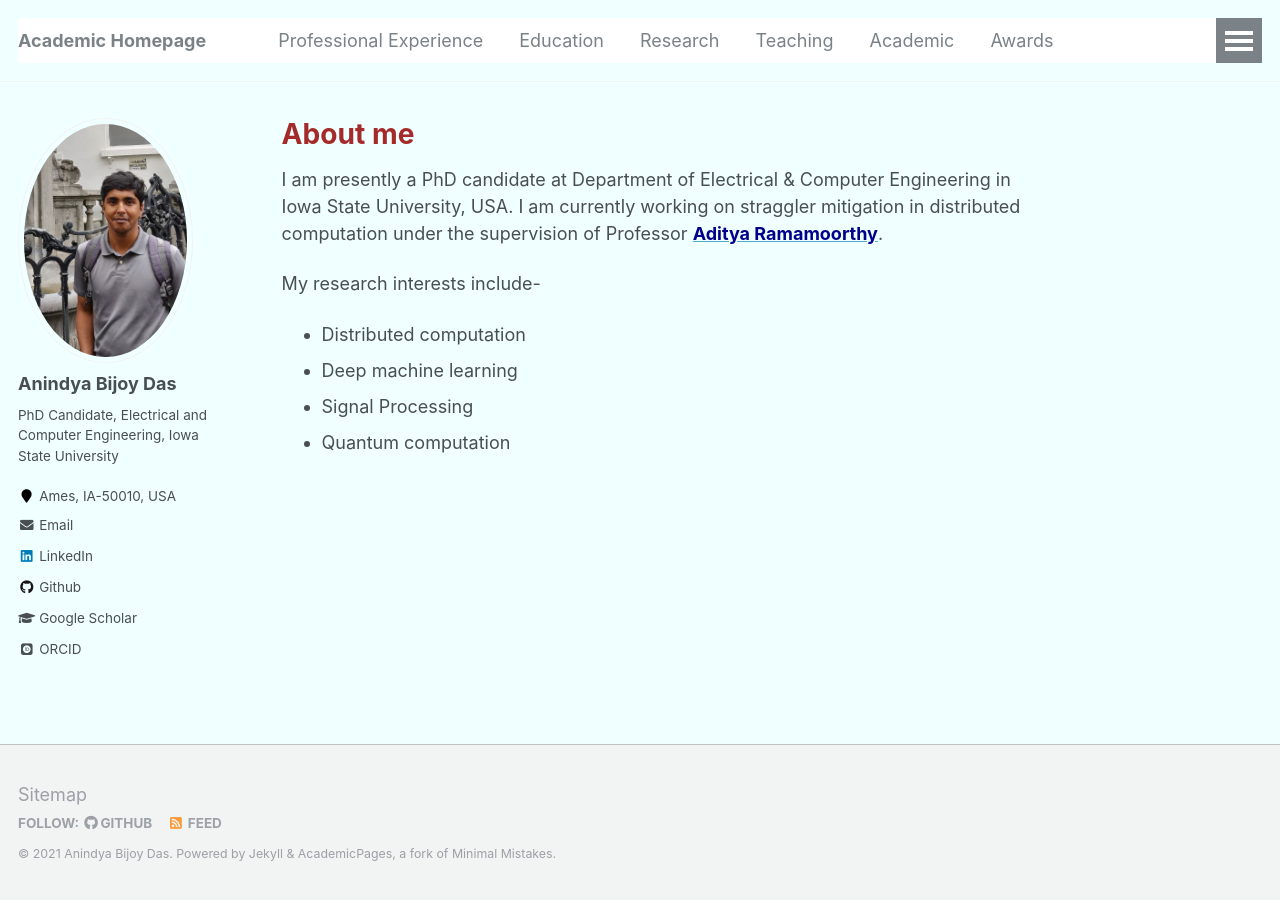
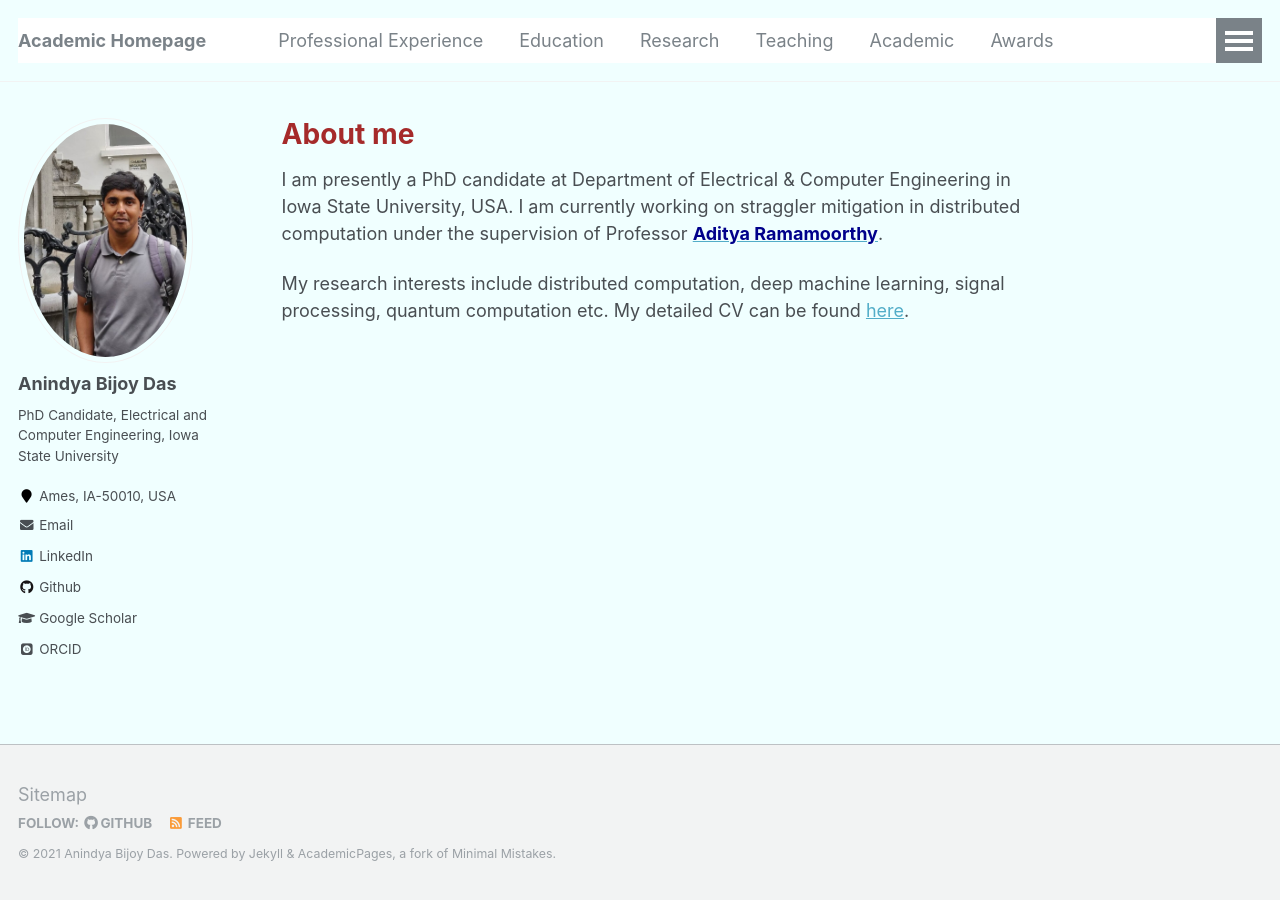
Before and after one commit to anindyabijoydas/portfolio, a Jekyll site: the page built from _pages/about.md, in a window 1280 px wide. Built offline with Jekyll 4.4.1, drawn with Linux system fonts in a browser that asks for light colours; some web fonts are replaced.

Commit message:
Update about.md

```diff
--- a/_pages/about.md
+++ b/_pages/about.md
@@ -15,8 +15,4 @@ redirect_from:
 ======
 I am presently a PhD candidate at Department of Electrical & Computer Engineering in Iowa State University, USA. I am currently working on straggler mitigation in distributed computation under the supervision of Professor [<span style="color: #00008B">**Aditya Ramamoorthy**</span>](https://www.ece.iastate.edu/adityar/).
 
-My research interests include-
-  * Distributed computation
-  * Deep machine learning
-  * Signal Processing
-  * Quantum computation
+My research interests include distributed computation, deep machine learning, signal processing, quantum computation etc. My detailed CV can be found [here](https://www.dropbox.com/s/nlraokzqoc5sm48/Anindya_Bijoy_Das_CV.pdf?dl=0).
```
